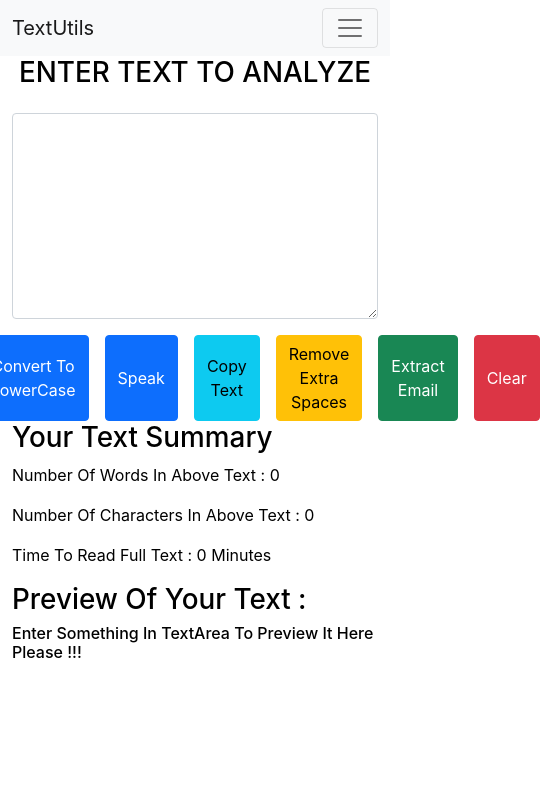
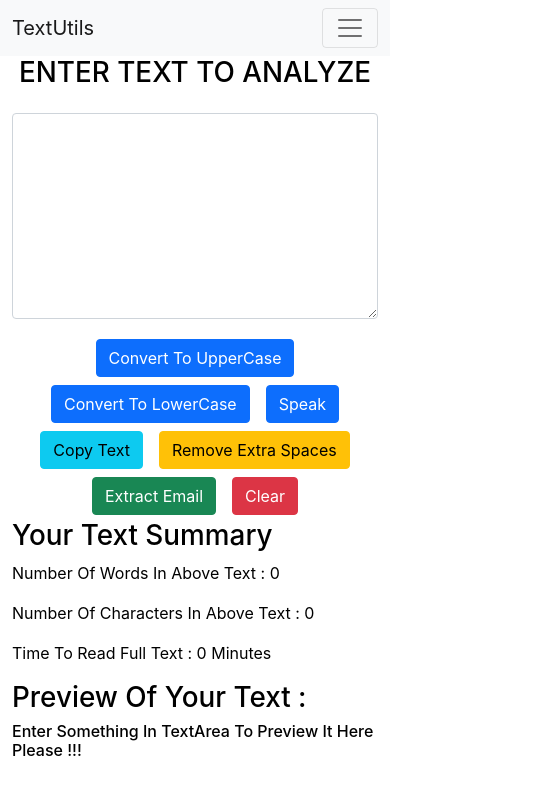
Before and after one commit to Ishaan6402/WordEditer, a React (Create React App) app: page / in a window 390 px wide. Shown: the top 794 px of the page, 540 px wide, since content can reach past the window. Built offline with nearby package versions, Linux system fonts and the light colour scheme.

Commit message:
responsive change

```diff
--- a/public/index.html
+++ b/public/index.html
@@ -29,7 +29,7 @@
   </head>
   <body>
     <noscript>You need to enable JavaScript to run this app.</noscript>
-    <div id="root"></div>
+    <div id="root" style="width: 100%; height: 100%;"></div>
     <!--
       This HTML file is a template.
       If you open it directly in the browser, you will see an empty page.
--- a/src/Components/Navbar.js
+++ b/src/Components/Navbar.js
@@ -4,6 +4,9 @@ import { Link } from 'react-router-dom';
 
 export default function Navbar(props) {
     return (
+        <div className="navbar-min-div">
+
+
             <nav className={`navbar navbar-expand-lg navbar-${props.mode} bg-${props.mode}`}>
                 <div className="container-fluid">
                     <Link className="navbar-brand" to="/">{props.title}</Link>
@@ -32,6 +35,7 @@ export default function Navbar(props) {
                     </div>
                 </div>
             </nav>
+        </div>
     )
 }
 
--- a/src/Components/TextForm.js
+++ b/src/Components/TextForm.js
@@ -82,14 +82,14 @@ export default function TextForm(props) {
                 <div className="mb-3 my-3">
                     <textarea className="form-control" value={text} onChange={(e) => { setText(e.target.value) }} style={{ backgroundColor: props.mode === 'dark' ? 'grey' : 'white', color: props.mode === 'dark' ? 'white' : 'black' }} id="myBox" rows="8">{text}</textarea>
                 </div>
-                <div className="button-container" style={{ display: "flex", justifyContent: "center" }}>
-                    <button className="btn btn-primary mx-2" onClick={handleUpClick}>Convert To UpperCase</button>
-                    <button className="btn btn-primary mx-2" onClick={handleLoClick}>Convert To LowerCase</button>
-                    <button className="btn btn-primary mx-2" onClick={speak}>Speak</button>
-                    <button className="btn btn-info mx-2" onClick={handleCopy}>Copy Text</button>
-                    <button className="btn btn-warning mx-2" onClick={handleSpaces}>Remove Extra Spaces</button>
-                    <button className="btn btn-success mx-2" onClick={handleEmail}>Extract Email</button>
-                    <button className="btn btn-danger mx-2" onClick={handleClear}>Clear</button>
+                <div className="button-container" style={{ display: "flex", justifyContent: "center",flexWrap:"wrap"}}>
+                    <button className="btn btn-primary mx-2 my-1" onClick={handleUpClick}>Convert To UpperCase</button>
+                    <button className="btn btn-primary mx-2 my-1" onClick={handleLoClick}>Convert To LowerCase</button>
+                    <button className="btn btn-primary mx-2 my-1" onClick={speak}>Speak</button>
+                    <button className="btn btn-info mx-2 my-1" onClick={handleCopy}>Copy Text</button>
+                    <button className="btn btn-warning mx-2 my-1" onClick={handleSpaces}>Remove Extra Spaces</button>
+                    <button className="btn btn-success mx-2 my-1" onClick={handleEmail}>Extract Email</button>
+                    <button className="btn btn-danger mx-2 my-1" onClick={handleClear}>Clear</button>
                 </div>
             </div>
             <div className="container">
```
Lines whose indentation alone changed are shown as unchanged.
